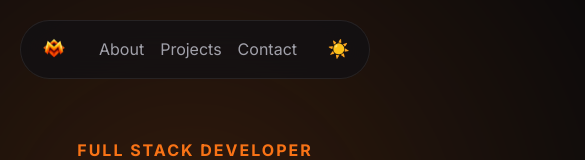
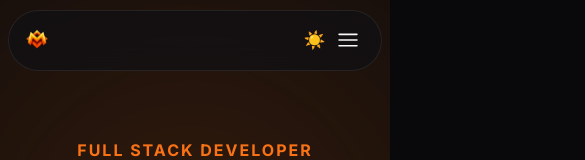
Before and after one commit to miguelvarro/porfolio-react, a React (Vite) app: page / in a window 390 px wide. Shown: the top 160 px of the page, 585 px wide, since content can reach past the window. Built offline with nearby package versions, Linux system fonts and the light colour scheme.

Commit message:
Arreglo Navbar Responsive para moviles y hamburguesa para moviles

```diff
--- a/package.json
+++ b/package.json
@@ -13,7 +13,7 @@
     "framer-motion": "^12.40.0",
     "react": "^19.2.6",
     "react-dom": "^19.2.6",
-    "react-icons": "^5.6.0",
+    "react-icons": "^5.7.0",
     "react-scroll-parallax": "^3.5.0"
   },
   "devDependencies": {
--- a/src/App.css
+++ b/src/App.css
@@ -339,79 +339,295 @@ a {
 }
 
 /* NAVBAR */
+
 .navbar {
   position: fixed;
-
   top: 20px;
   left: 50%;
 
+  width: min(900px, calc(100% - 40px));
+
   transform: translateX(-50%);
-
-  width: min(900px, calc(100% - 40px));
 
   z-index: 100;
 }
 
 .navbar-content {
+  width: 100%;
+
   display: flex;
-
   align-items: center;
-  justify-content: space-between;
 
   padding: 1rem 1.5rem;
 
-  border: 1px solid rgba(255,255,255,0.08);
-
+  border: 1px solid rgba(255, 255, 255, 0.08);
   border-radius: 999px;
 
-  background: rgba(17,17,20,0.7);
+  background: rgba(17, 17, 20, 0.7);
 
   backdrop-filter: blur(20px);
+  -webkit-backdrop-filter: blur(20px);
+
+  box-sizing: border-box;
 }
 
 [data-theme="light"] .navbar-content {
-
-  background: rgba(255,255,255,0.75);
-
-  border: 1px solid rgba(37,99,235,0.10);
-
+  background: rgba(255, 255, 255, 0.75);
+  border-color: rgba(37, 99, 235, 0.1);
 }
 
 .navbar-logo {
   display: flex;
   align-items: center;
+
+  flex-shrink: 0;
 }
 
 .navbar-logo img {
+  display: block;
+
+  width: auto;
   height: 36px;
-  width: auto;
-  display: block;
+}
+
+.navbar-desktop {
+  display: flex;
+  align-items: center;
+  justify-content: space-between;
+
+  flex: 1;
+
+  min-width: 0;
+  margin-left: 2.5rem;
 }
 
 .navbar-links,
 .navbar-social {
   display: flex;
+  align-items: center;
+
   gap: 1.5rem;
 }
 
 .navbar-links a,
 .navbar-social a {
+  display: inline-flex;
+  align-items: center;
+
   color: var(--muted);
-  transition: all 0.2s ease;
+
+  transition:
+    color 0.2s ease,
+    transform 0.2s ease;
 }
+
 .navbar-links a:hover,
 .navbar-social a:hover {
-  color: white;
+  color: var(--text);
 
   transform: translateY(-2px);
 }
 
 [data-theme="light"] .navbar-links a:hover,
 [data-theme="light"] .navbar-social a:hover {
+  color: var(--accent);
+}
 
+.navbar-actions {
+  display: flex;
+  align-items: center;
+
+  gap: 0.75rem;
+
+  margin-left: 1.5rem;
+
+  flex-shrink: 0;
+}
+
+.navbar-menu-button {
+  display: none;
+  align-items: center;
+  justify-content: center;
+
+  width: 40px;
+  height: 40px;
+
+  padding: 0;
+
+  background: transparent;
+  border: none;
+  border-radius: 50%;
+
+  color: var(--text);
+
+  font-size: 1.7rem;
+  line-height: 1;
+
+  cursor: pointer;
+
+  transition:
+    color 0.2s ease,
+    background 0.2s ease,
+    transform 0.2s ease;
+}
+
+.navbar-menu-button svg {
+  display: block;
+
+  width: 26px;
+  height: 26px;
+}
+
+.navbar-menu-button:hover {
   color: var(--accent);
 
+  background: var(--card-bg);
+
+  transform: scale(1.05);
 }
+
+/* Menú móvil */
+
+.mobile-menu {
+  position: absolute;
+
+  top: calc(100% + 12px);
+  left: 0;
+  right: 0;
+
+  display: flex;
+  flex-direction: column;
+
+  padding: 1.25rem;
+
+  border: 1px solid var(--card-border);
+  border-radius: 24px;
+
+  background: rgba(17, 17, 20, 0.96);
+
+  backdrop-filter: blur(20px);
+  -webkit-backdrop-filter: blur(20px);
+
+  box-shadow: 0 20px 60px rgba(0, 0, 0, 0.35);
+
+  box-sizing: border-box;
+
+  overflow: hidden;
+}
+
+[data-theme="light"] .mobile-menu {
+  background: rgba(255, 255, 255, 0.96);
+
+  box-shadow: 0 20px 50px rgba(37, 99, 235, 0.12);
+}
+
+.mobile-menu-main,
+.mobile-menu-social {
+  display: flex;
+  flex-direction: column;
+
+  gap: 0.4rem;
+}
+
+.mobile-menu a {
+  display: flex;
+  align-items: center;
+
+  width: 100%;
+
+  padding: 0.85rem 1rem;
+
+  border-radius: 14px;
+
+  color: var(--text);
+
+  font-size: 1rem;
+  font-weight: 500;
+
+  box-sizing: border-box;
+
+  transition:
+    color 0.2s ease,
+    background 0.2s ease,
+    transform 0.2s ease;
+}
+
+.mobile-menu a:hover {
+  color: var(--accent);
+
+  background: var(--card-bg);
+
+  transform: translateX(4px);
+}
+
+.mobile-menu-divider {
+  width: 100%;
+  height: 1px;
+
+  margin: 0.75rem 0;
+
+  background: var(--card-border);
+}
+
+/* Navbar móvil */
+
+@media (max-width: 768px) {
+  .navbar {
+    top: 10px;
+
+    width: calc(100% - 20px);
+  }
+
+  .navbar-content {
+    padding: 0.75rem 1rem;
+  }
+
+  .navbar-logo img {
+    height: 30px;
+  }
+
+  .navbar-desktop {
+    display: none;
+  }
+
+  .navbar-actions {
+    margin-left: auto;
+
+    gap: 0.4rem;
+  }
+
+  .navbar-menu-button {
+    display: flex;
+  }
+}
+
+@media (max-width: 420px) {
+  .navbar {
+    width: calc(100% - 16px);
+  }
+
+  .navbar-content {
+    padding: 0.65rem 0.85rem;
+  }
+
+  .navbar-logo img {
+    height: 28px;
+  }
+
+  .navbar-actions {
+    gap: 0.25rem;
+  }
+
+  .navbar-menu-button {
+    width: 38px;
+    height: 38px;
+  }
+
+  .mobile-menu {
+    padding: 1rem;
+  }
+}
+
 .hero-tech {
   display: flex;
   flex-wrap: wrap;
@@ -772,29 +988,6 @@ a {
   }
 
 }
-@media (max-width: 768px) {
-
-  .navbar-social {
-    display: none;
-  }
-
-  .navbar-links {
-    gap: 1rem;
-  }
-
-  .navbar-content {
-    padding: 0.9rem 1.2rem;
-    transition: all 0.3s ease;
-  }
-
-}
-@media (max-width: 768px) {
-
-  .navbar-logo img {
-    height: 28px;
-  }
-
-}
 .btn-primary,
 .btn-secondary {
   transition: all 0.25s ease;
@@ -864,3 +1057,8 @@ a {
   transform: rotate(15deg);
 
 }
+
+html,
+body {
+  overflow-x: hidden;
+}
--- a/src/components/Navbar.jsx
+++ b/src/components/Navbar.jsx
@@ -1,17 +1,33 @@
+import { useState } from "react";
+import { motion, AnimatePresence } from "framer-motion";
+import { HiBars3, HiXMark } from "react-icons/hi2";
 import { profile } from "../data/profile";
 import ThemeToggle from "./ThemeToggle";
 
 function Navbar() {
+  const [isMenuOpen, setIsMenuOpen] = useState(false);
+
+  const closeMenu = () => {
+    setIsMenuOpen(false);
+  };
+
   return (
     <nav className="navbar">
       <div className="navbar-content">
 
-        <a href="#" className="navbar-logo">
+        <a
+          href="#"
+          className="navbar-logo"
+          aria-label="Ir al inicio"
+          onClick={closeMenu}
+        >
           <img
             src="/assets/img/logo.png"
             alt="Miguel Vargas Logo"
           />
         </a>
+
+        <div className="navbar-desktop">
 
           <div className="navbar-links">
             <a href="#about">About</a>
@@ -20,24 +36,128 @@ function Navbar() {
           </div>
 
           <div className="navbar-social">
-          <a href={profile.github} target="_blank">
+            <a
+              href={profile.github}
+              target="_blank"
+              rel="noopener noreferrer"
+            >
               GitHub
             </a>
 
-          <a href={profile.linkedin} target="_blank">
+            <a
+              href={profile.linkedin}
+              target="_blank"
+              rel="noopener noreferrer"
+            >
               LinkedIn
             </a>
 
             <a
               href="/assets/cv/CV Miguel Angel Vargas.pdf"
               target="_blank"
+              rel="noopener noreferrer"
             >
               CV
             </a>
           </div>
 
+        </div>
+
+        <div className="navbar-actions">
+
           <ThemeToggle />
+
+          <button
+            type="button"
+            className="navbar-menu-button"
+            onClick={() => setIsMenuOpen((current) => !current)}
+            aria-label={isMenuOpen ? "Cerrar menú" : "Abrir menú"}
+            aria-expanded={isMenuOpen}
+            aria-controls="mobile-navigation"
+          >
+            {isMenuOpen ? <HiXMark /> : <HiBars3 />}
+          </button>
+
         </div>
+
+      </div>
+
+      <AnimatePresence>
+        {isMenuOpen && (
+          <motion.div
+            id="mobile-navigation"
+            className="mobile-menu"
+            initial={{
+              opacity: 0,
+              y: -12,
+              scale: 0.98,
+            }}
+            animate={{
+              opacity: 1,
+              y: 0,
+              scale: 1,
+            }}
+            exit={{
+              opacity: 0,
+              y: -12,
+              scale: 0.98,
+            }}
+            transition={{
+              duration: 0.2,
+              ease: "easeOut",
+            }}
+          >
+            <div className="mobile-menu-main">
+
+              <a href="#about" onClick={closeMenu}>
+                About
+              </a>
+
+              <a href="#projects" onClick={closeMenu}>
+                Projects
+              </a>
+
+              <a href="#contact" onClick={closeMenu}>
+                Contact
+              </a>
+
+            </div>
+
+            <div className="mobile-menu-divider" />
+
+            <div className="mobile-menu-social">
+
+              <a
+                href={profile.github}
+                target="_blank"
+                rel="noopener noreferrer"
+                onClick={closeMenu}
+              >
+                GitHub
+              </a>
+
+              <a
+                href={profile.linkedin}
+                target="_blank"
+                rel="noopener noreferrer"
+                onClick={closeMenu}
+              >
+                LinkedIn
+              </a>
+
+              <a
+                href="/assets/cv/CV Miguel Angel Vargas.pdf"
+                target="_blank"
+                rel="noopener noreferrer"
+                onClick={closeMenu}
+              >
+                CV
+              </a>
+
+            </div>
+          </motion.div>
+        )}
+      </AnimatePresence>
     </nav>
   );
 }
```
Also changed, not shown: 1 other file (tests, documents, lock files or other folders). Lines whose indentation alone changed are shown as unchanged.
